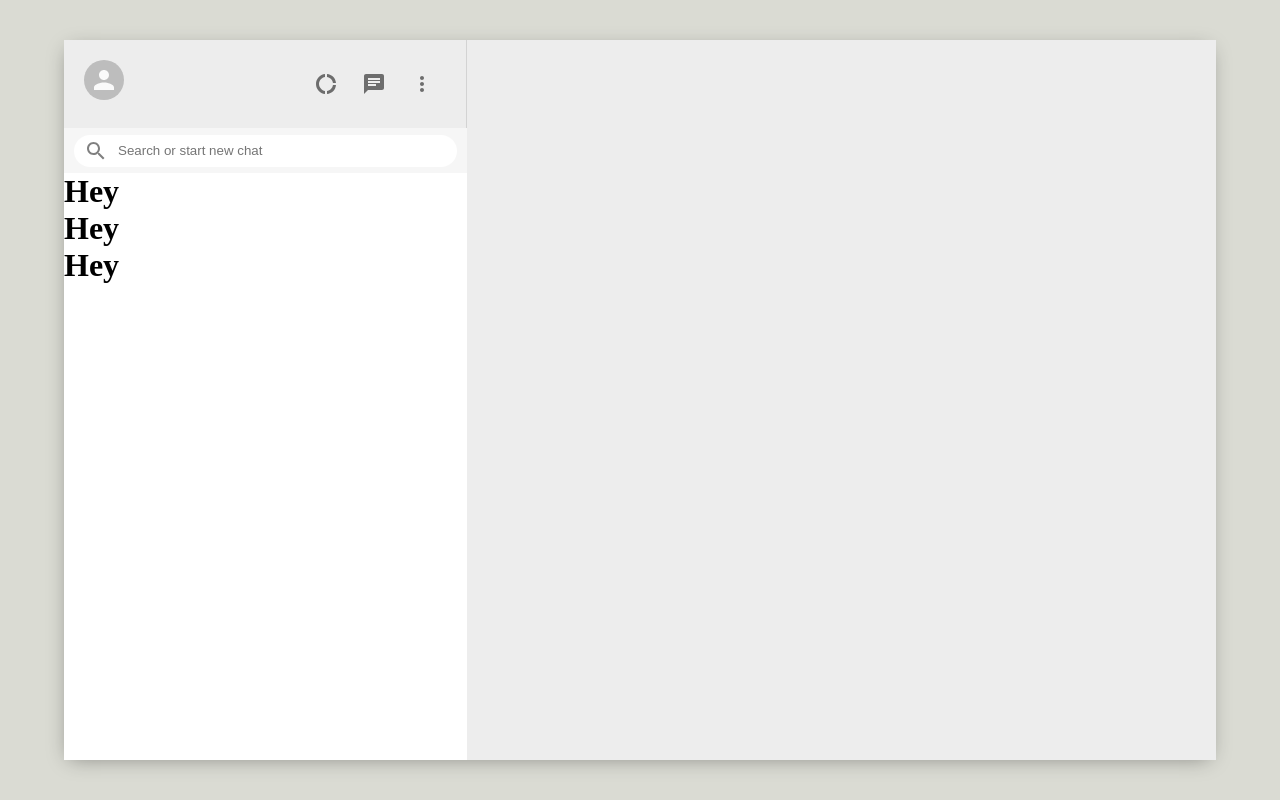
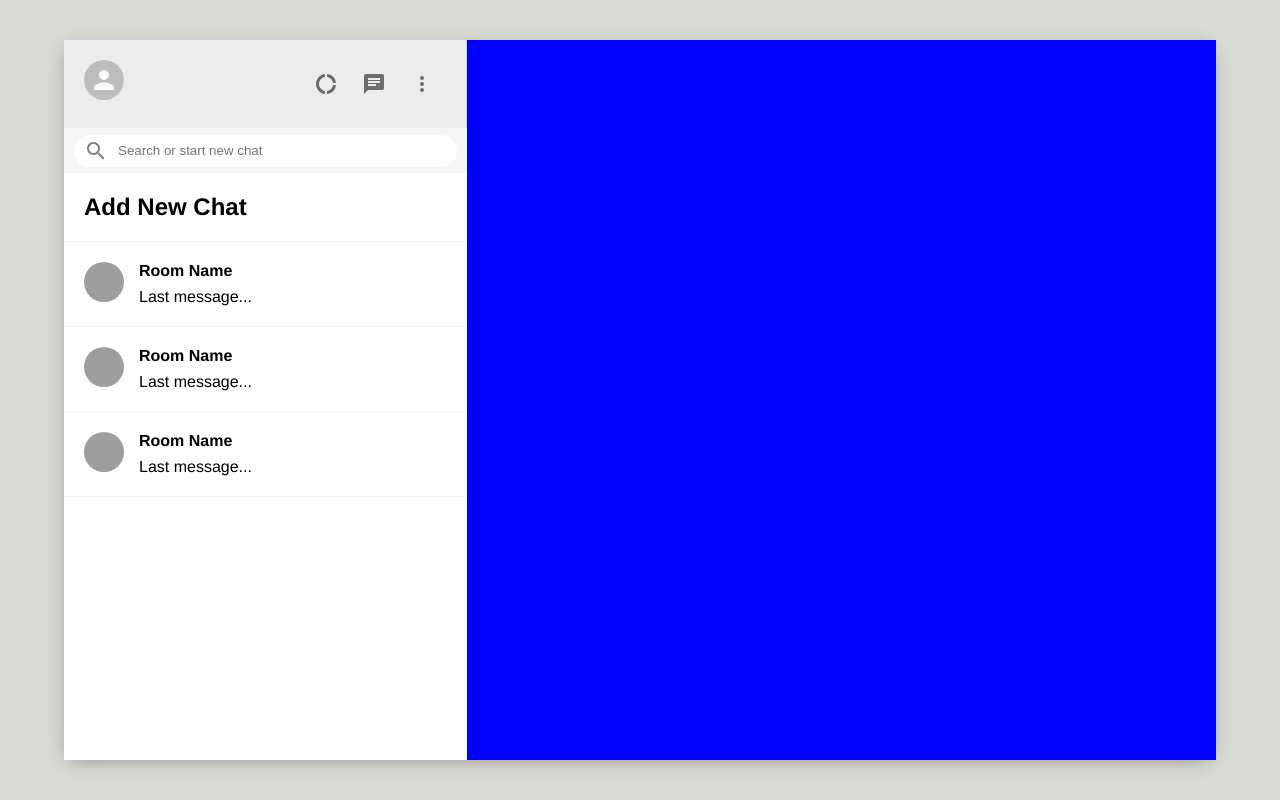
Before and after one commit to sunmengyue/whats-app-clone, a React (Create React App) app: page / in a window 1280 px wide. Built offline with nearby package versions, Linux system fonts and the light colour scheme; grey boxes are pictures that could not be loaded.

Commit message:
add avatars to side bar

```diff
--- a/src/App.js
+++ b/src/App.js
@@ -1,11 +1,12 @@
 import './App.css';
 import Sidebar from './components/Sidebar';
+import Chat from './components/Chat';
 function App() {
   return (
     <div className='app'>
       <div className='app__body'>
         <Sidebar />
-        {/* chat */}
+        <Chat />
       </div>
     </div>
   );
--- /dev/null
+++ b/src/components/Chat.css
@@ -0,0 +1,4 @@
+.chat {
+  flex: 0.65;
+  background-color: blue;
+}
--- /dev/null
+++ b/src/components/Chat.js
@@ -0,0 +1,14 @@
+import React from 'react';
+import './Chat.css';
+
+const Chat = () => {
+  return (
+    <div className='chat'>
+      <div className='chat__header'></div>
+      <div className='chat__body'></div>
+      <div className='chat__footer'></div>
+    </div>
+  );
+};
+
+export default Chat;
--- a/src/components/SidebarChat.css
+++ b/src/components/SidebarChat.css
@@ -0,0 +1,19 @@
+.sidebarChat {
+  display: flex;
+  padding: 20px;
+  cursor: pointer;
+  border-bottom: 1px solid #f6f6f6;
+}
+
+.sidebarChat:hover {
+  background-color: #ebebeb;
+}
+
+.sidebarChat__info > h2 {
+  font-size: 1rem;
+  margin-bottom: 0.5rem;
+}
+
+.sidebarChat__info {
+  margin-left: 15px;
+}
--- a/src/components/SidebarChat.js
+++ b/src/components/SidebarChat.js
@@ -1,12 +1,32 @@
-import React from 'react';
+import React, { useState, useEffect } from 'react';
 import './SidebarChat.css';
+import { Avatar } from '@material-ui/core';
 
-const SidebarChat = () => {
-  return (
-    <div>
-      <h1>Hey</h1>
-      <h1>Hey</h1>
-      <h1>Hey</h1>
+const SidebarChat = ({ addNewChat }) => {
+  const [seed, setSeed] = useState('');
+
+  const createChat = () => {
+    const roomName = prompt('please enter name for chat');
+
+    if (roomName) {
+      // do some clever database stuff
+    }
+  };
+
+  useEffect(() => {
+    setSeed(Math.floor(Math.random() * 5000));
+  }, []);
+  return !addNewChat ? (
+    <div className='sidebarChat'>
+      <Avatar src={`https://avatars.dicebear.com/api/human/${seed}.svg`} />
+      <div className='sidebarChat__info'>
+        <h2>Room Name</h2>
+        <p>Last message...</p>
+      </div>
+    </div>
+  ) : (
+    <div className='sidebarChat' onClick={createChat}>
+      <h2>Add New Chat</h2>
     </div>
   );
 };
--- a/src/components/SidebarChats.js
+++ b/src/components/SidebarChats.js
@@ -5,6 +5,9 @@ import SidebarChat from './SidebarChat';
 const SidebarChats = () => {
   return (
     <div className='sidebar__chats'>
+      <SidebarChat addNewChat />
+      <SidebarChat />
+      <SidebarChat />
       <SidebarChat />
     </div>
   );
--- a/src/index.css
+++ b/src/index.css
@@ -3,3 +3,7 @@
   padding: 0;
   box-sizing: border-box;
 }
+
+body {
+  font-family: 'Helvetica', sans-serif;
+}
```
